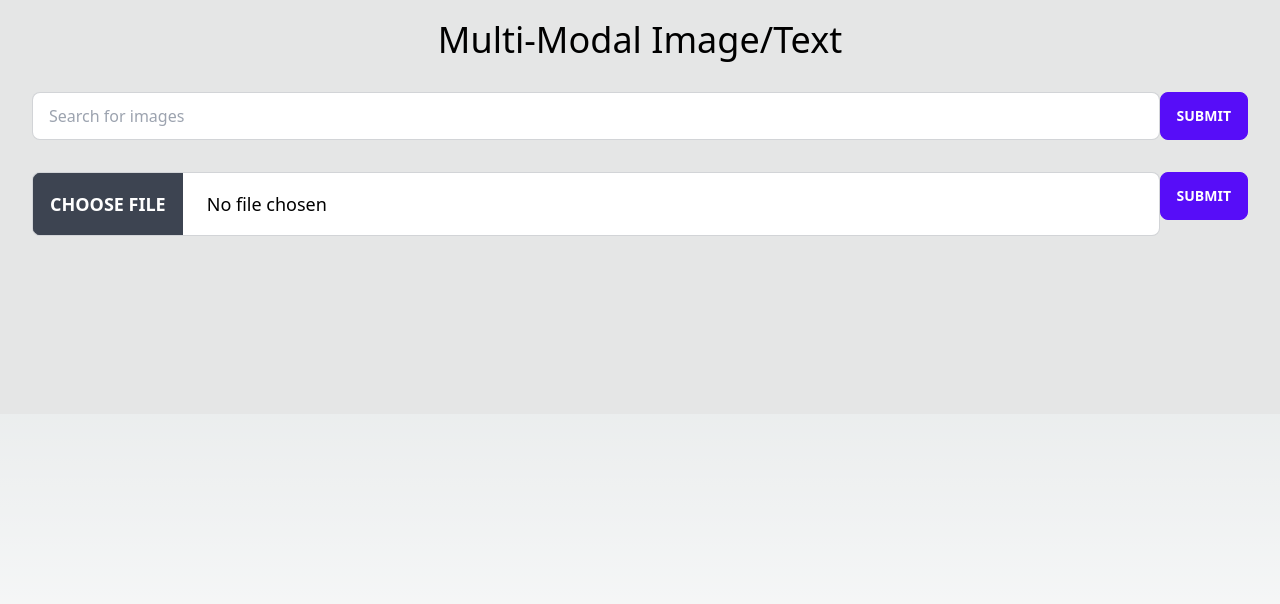
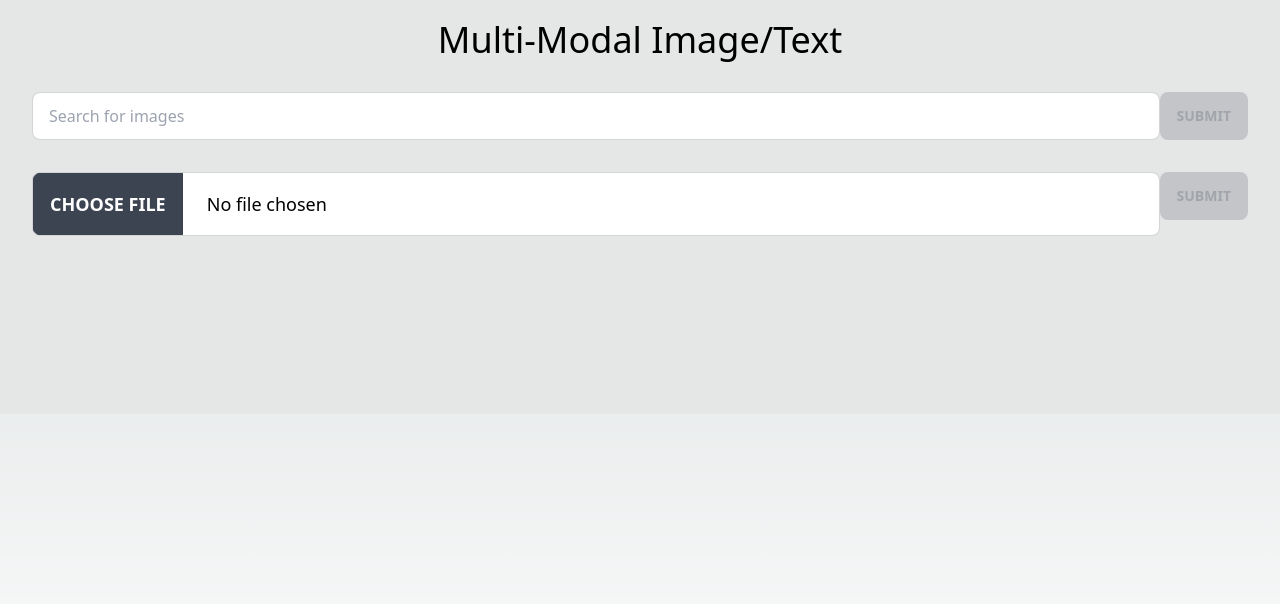
Before and after one commit to Oceanswave/weaviate-multimodal-demo, a Next.js app: page / in a window 1280 px wide. Shown: the top 604 px of the page. Built offline with nearby package versions, Linux system fonts and the light colour scheme.

Commit message:
More behavioral changes

```diff
--- a/src/app/Query/Query.tsx
+++ b/src/app/Query/Query.tsx
@@ -60,7 +60,15 @@ export default function Demo() {
     return <span>Error: {error.message}</span>
   }
 
+  const handleSearchTermChange = (e: React.ChangeEvent<HTMLInputElement>) => {
+    if (fileInput.current)
+      fileInput.current.value = "";
+    setSearchImage("");
+    setSearchTerm(e.target.value);
+  };
+
   const handleSearchImageChange = (e: React.ChangeEvent<HTMLInputElement>) => {
+    setSearchTerm("");
 
     // convert to base64
     const file = e.target.files?.[0];
@@ -105,7 +113,8 @@ export default function Demo() {
             className="input input-bordered flex-1 resize-none"
             type="text"
             placeholder="Search for images"
-            onChange={(e) => setSearchTerm(e.target.value)}
+            value = {searchTerm}
+            onChange={handleSearchTermChange}
             onKeyUp={(e) => {
               if (e.key === 'Enter') {
                 handleSubmit();
@@ -114,7 +123,7 @@ export default function Demo() {
           />
           {isLoading && <button className="btn btn-square loading"></button>}
           {!isLoading && (
-            <button className="btn btn-primary" onClick={handleSubmit}>
+            <button className="btn btn-primary" onClick={handleSubmit} disabled={!searchTerm}>
               Submit
             </button>
           )}
@@ -123,7 +132,7 @@ export default function Demo() {
           <input ref={fileInput} type="file" className="file-input file-input-bordered file-input-lg flex-1" onChange={handleSearchImageChange}/>
           {isLoading && <button className="btn btn-square loading"></button>}
           {!isLoading && (
-            <button className="btn btn-primary" onClick={handleSubmitImage}>
+            <button className="btn btn-primary" onClick={handleSubmitImage} disabled={!searchImage}>
               Submit
             </button>
           )}
```
